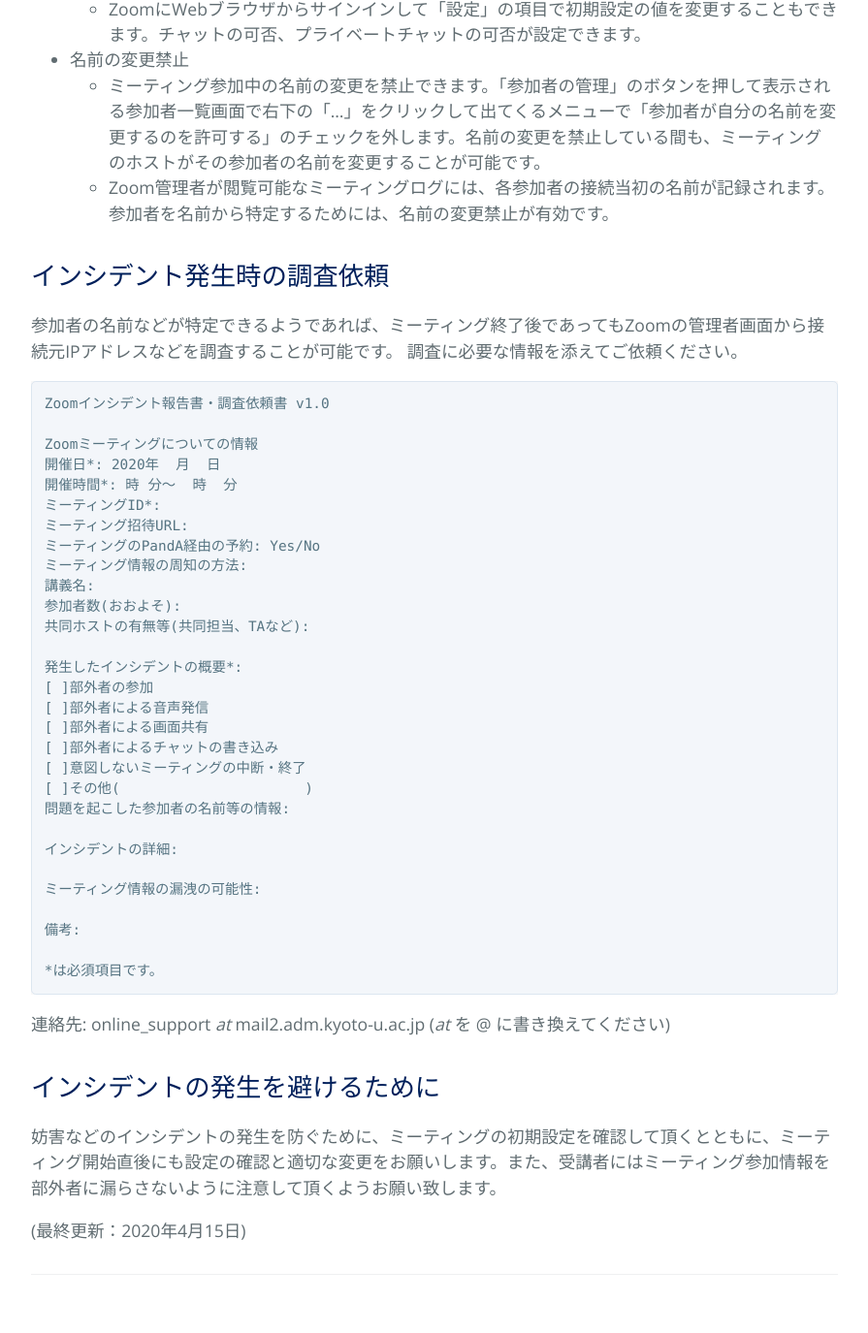
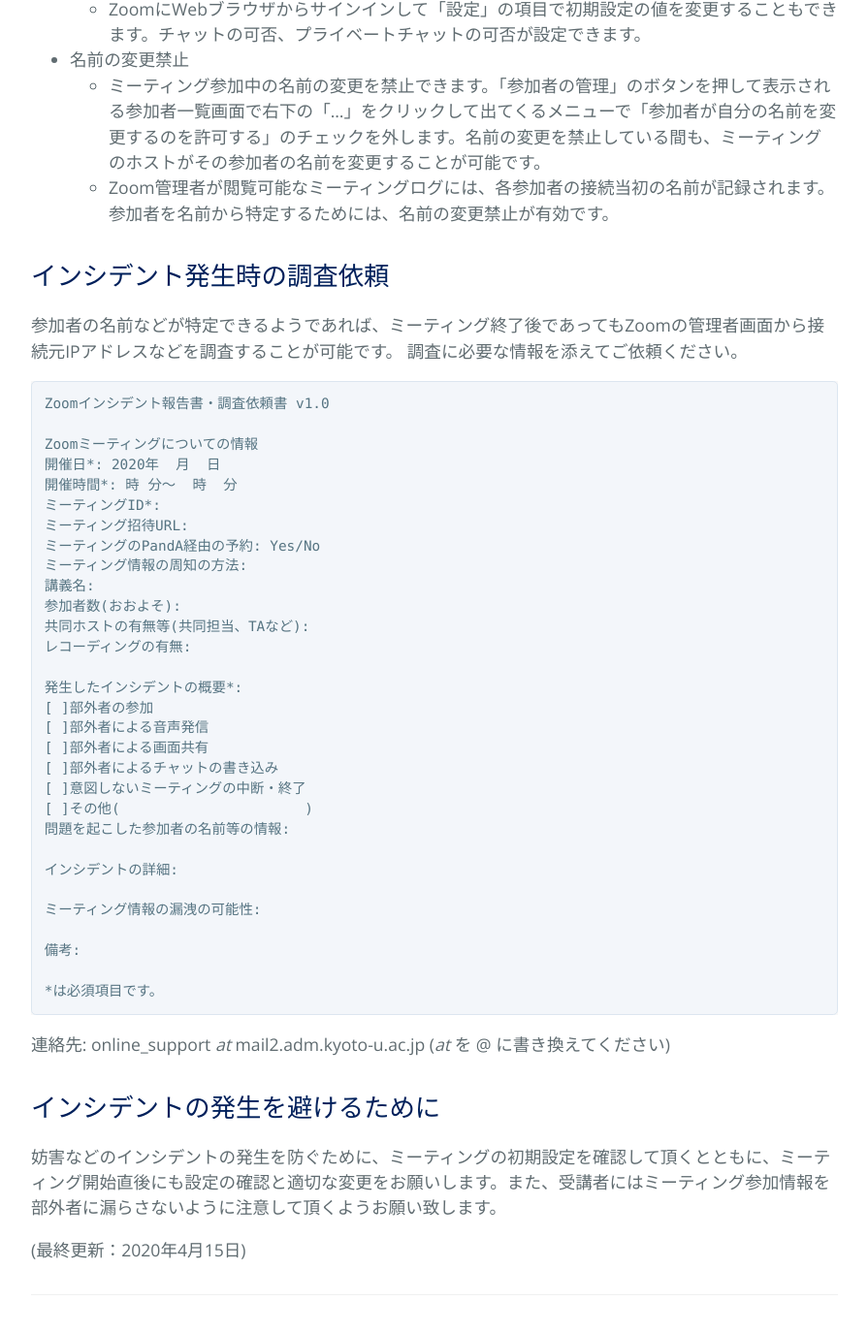
Before and after one commit to kyoto-u/online-edu, a Jekyll site: the page built from zoom-security-action.md, in a window 1280 px wide and 1400 px high, scrolled down 1738 px. Shown: the top 1375 px of the window at 97% size, without its empty margins (192-1087 px from the left). Built offline with Jekyll 4.4.1, drawn with Linux system fonts in a browser that asks for light colours; part of the change alters nothing that is shown.

Commit message:
Update zoom-security-action.md

```diff
--- a/zoom-security-action.md
+++ b/zoom-security-action.md
@@ -54,6 +54,7 @@ Zoomミーティングについての情報
 講義名:
 参加者数(おおよそ):
 共同ホストの有無等(共同担当、TAなど):
+レコーディングの有無:
 
 発生したインシデントの概要*:
 [ ]部外者の参加
```
